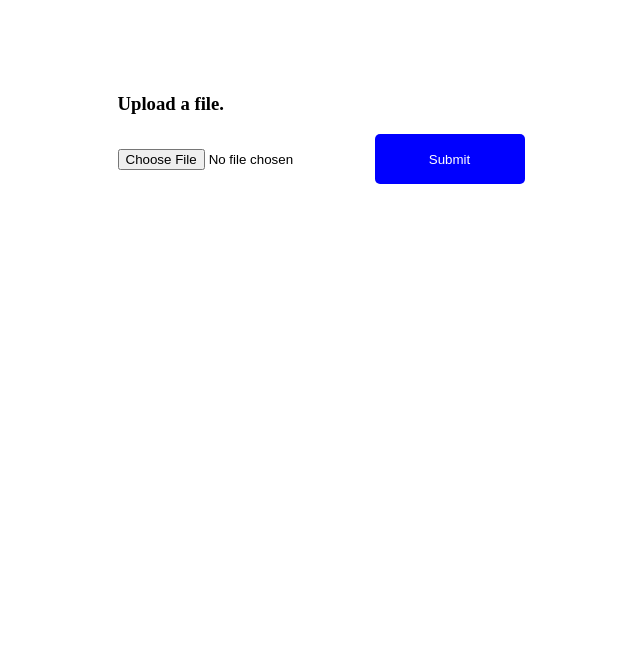
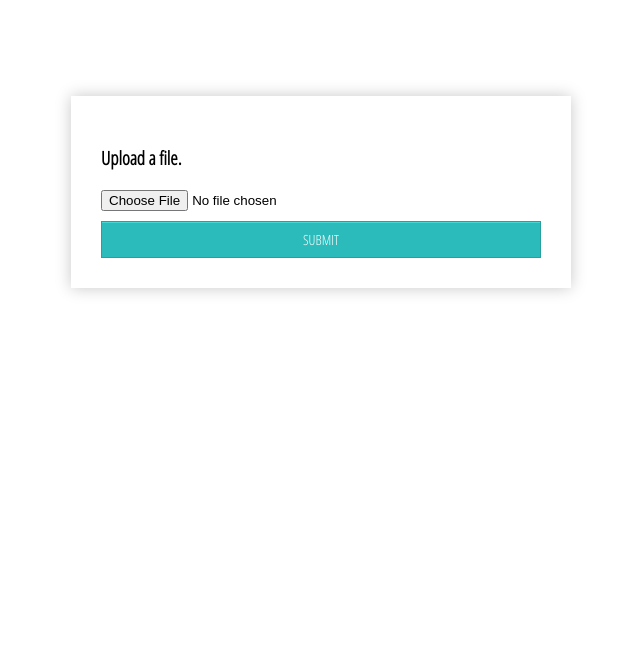
Before and after one commit to abhinav-m/node-file-metadata-microservice, a website: page public/index.html in a window 1280 px wide. Shown: the part 129-800 px from the top of the page, without its empty margins (319-959 px from the left). Drawn offline with Linux system fonts and the light colour scheme.

Commit message:
Added css

```diff
--- a/public/index.html
+++ b/public/index.html
@@ -6,18 +6,20 @@
     <title>Sizeup</title>
     <meta name="viewport" content="width=device-width, initial-scale=1.0">
     <link rel='stylesheet' href='styles.css'>
+    <link href='http://fonts.googleapis.com/css?family=Open+Sans+Condensed:300' rel='stylesheet'>
 </head>
 
 <body>
     <div class='container'>
-        <form action="/file" method="post" enctype="multipart/form-data">
-            <h3>Upload a file.</h3>
-            <input name='file' type='file' placeholder="Choose file" />
+        <h1>File metadata API</h1>
+        <div class='form-style'>
+            <form action="/file" method="post" enctype="multipart/form-data">
+                <h3>Upload a file.</h3>
+                <input name='file' type='file' id='file' class='inputfile' />
+                <input type='submit' value='submit' placeholder="submit" />
 
-            <button class='button-normal' type='submit'>
-                Submit
-            </button>
-        </form>
+            </form>
+        </div>
     </div>
 
 </body>
--- a/public/styles.css
+++ b/public/styles.css
@@ -3,6 +3,7 @@
 }
 
 .container {
+  font-family: 'Open Sans Condensed', arial, sans;
   display: flex;
   flex-direction: column;
   justify-content: space-evenly;
@@ -11,25 +12,38 @@
 }
 
 h1 {
-  align-self: flex-start;
+  letter-spacing: 2px;
 }
 
-.button-normal {
-  height: 50px;
-  line-height: 50px;
-  text-align: center;
-  width: 150px;
-  background: blue;
-  border: none;
-  padding: none;
-  color: white;
-  border-radius: 5px;
-  transition: all ease-in 0.25s;
+.form-style {
+  width: 500px;
+  padding: 30px;
+  background: #ffffff;
+  margin: 50px auto;
+  box-shadow: 0px 0px 15px rgba(0, 0, 0, 0.22);
+  -moz-box-shadow: 0px 0px 15px rgba(0, 0, 0, 0.22);
+  -webkit-box-shadow: 0px 0px 15px rgba(0, 0, 0, 0.22);
 }
 
-.button-normal:hover {
-  color: white;
-  background: black;
+.form-style input[type='submit'] {
+  -moz-box-shadow: inset 0px 1px 0px 0px #45d6d6;
+  -webkit-box-shadow: inset 0px 1px 0px 0px #45d6d6;
+  box-shadow: inset 0px 1px 0px 0px #45d6d6;
+  background-color: #2cbbbb;
+  border: 1px solid #27a0a0;
+  display: inline-block;
+  margin-top: 10px;
+  width: 100%;
   cursor: pointer;
-  border-radius: 10px;
+  color: #ffffff;
+  font-family: 'Open Sans Condensed', sans-serif;
+  font-size: 14px;
+  padding: 8px 18px;
+  text-decoration: none;
+  text-transform: uppercase;
 }
+
+.form-style input[type='submit']:hover {
+  background: linear-gradient(to bottom, #34caca 5%, #30c9c9 100%);
+  background-color: #34caca;
+}
```
Also changed, not shown: package.json (+2 -5 lines), server/routes/middleware/deleteAndSendResponse.js (+6 -4 lines).
